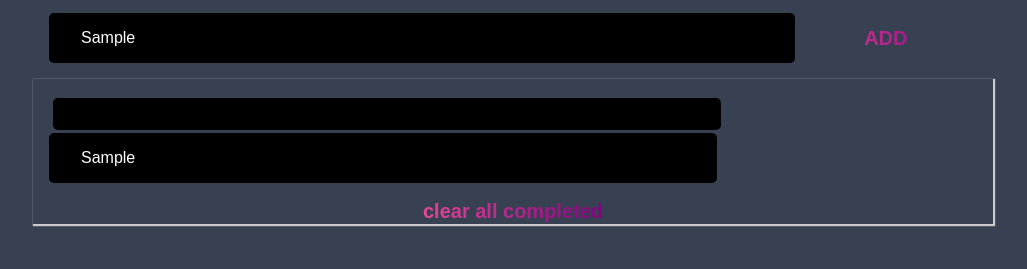
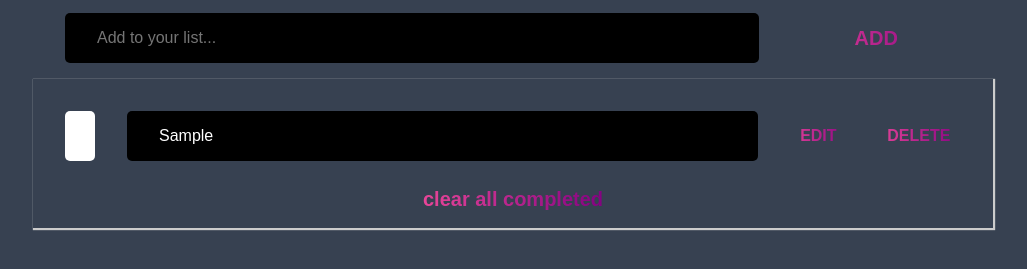
Before and after one commit to r-ahmed2022/To-do-List-Version2, a website built with webpack: page src/index.html in a window 1280 px wide. Both pictures are taken after typing "Sample" into the empty fields and a click on the input "Add". Shown: the part 77-346 px from the top of the page, without its empty margins (127-1154 px from the left). Built offline with nearby package versions, Linux system fonts and the light colour scheme.

Commit message:
updated index.js

```diff
--- a/src/index.html
+++ b/src/index.html
@@ -25,6 +25,6 @@
                     </footer>
             </main>
 
-       <script src="main.js"></script>
+
     </body>
     </html>
--- a/src/index.js
+++ b/src/index.js
@@ -79,40 +79,65 @@ window.addEventListener('load', () => {
 
 submit.addEventListener('submit', (e) => {
   e.preventDefault();
+  e.stopPropagation();
   if (task.value === '') {
     document.getElementById('error').innerHTML = 'please add task first';
-  } else {
+    return;
+  }
       document.getElementById('error').innerHTML = '';
       const task_text = task.value
-      const task_div = document.createElement('div');
-      task_div.classList.add('task');
+      const task_div = document.createElement("div");
+      task_div.classList.add("task");
+      task_list.appendChild(task_div);
       const task_content = document.createElement('div');
       task_content.classList.add('task-content');
-      task_div.append(task_content);
-      const check = document.createElement('input');
-      check.type = 'checkbox';
-      check.classList.add('completed');
-      task_content.append(check);
+      const checkbox = document.createElement("input");
+      checkbox.type = "checkbox";
+      checkbox.checked = true;
+      checkbox.classList.add('completed');
+      checkbox.addEventListener('change', ()=> {
+        alert(checkbox.checked);
+      });
+      task_content.appendChild(checkbox);
       const input = document.createElement('input');
       input.type =  'text';
       input.setAttribute('id', 'text');
-      input.setAttribute('readonLy', 'readonLy');
+      input.classList.add('text');
+      input.setAttribute('readonly', 'readonly');
       input.value = task_text;
-      task_content.append(input);
-      const action = document.createElement('div');
-      action.classList.add('action');
-      const edit = document.createElement('button');
-      edit.setAttribute('id', 'edit');
-      const deletebtn = document.createElement('button');
+      task_content.appendChild(input);
+      task_div.appendChild(task_content);
+      const actionbtn = document.createElement('div');
+      actionbtn.classList.add("action");
+      const editbtn = document.createElement("button");
+      editbtn.classList.add('edit');
+      editbtn.setAttribute('id', 'edit');
+      editbtn.innerHTML = 'Edit';
+      editbtn.addEventListener('click', () => {
+        if(editbtn.innerHTML.toLowerCase() === 'edit') {
+        input.removeAttribute('readonly');
+        input.focus();
+        input.style.color = '#ec4899';
+        editbtn.innerText = "Save";
+        } else {
+          input.setAttribute('readonly', 'readonly');
+          editbtn.innerText = "Edit";
+          input.style.color = '#fff';
+      }
+      });
+      actionbtn.appendChild(editbtn);
+      const deletebtn = document.createElement("button");
+      deletebtn.classList.add('deletebtn');
       deletebtn.setAttribute('id', 'deletebtn');
-      action.append(edit);
-      action.append(deletebtn);
-      task_div.append(action);
-      task_list.append(task_div);
-    }
-
+      deletebtn.innerHTML = 'Delete';
+      deletebtn.addEventListener('click', () => {
+        const element = deletebtn.parentElement.parentElement;
+        element.remove();
+      });
+      actionbtn.append(deletebtn);
+      task_div.append(actionbtn);
+      task.value = '';
 });
-
 
 
 });
--- a/src/style.css
+++ b/src/style.css
@@ -39,6 +39,7 @@ body {
     background: none;
     appearance: none;
     outline: none;
+    margin: 0 1rem;
   }
 
   #error {
@@ -48,6 +49,7 @@ body {
   button {
     background-image: linear-gradient(to right, #ec4899, purple);
     -webkit-background-clip: text;
+    background-clip: text;
     -webkit-text-fill-color: transparent;
     font-size: 1.25rem;
     font-weight: 700;
@@ -72,8 +74,9 @@ body {
 
 .add-new-to-do > #addtask {
   flex: 1 1 0%;
-   background-image: linear-gradient(to right, #ec4899, purple);
+  background-image: linear-gradient(to right, #ec4899, purple);
   -webkit-background-clip: text;
+  background-clip: text;
   -webkit-text-fill-color: transparent;
   font-size: 1.25rem;
   font-weight: 700;
@@ -83,6 +86,7 @@ body {
 }
 
 .To-do-list-section  {
+  padding: 1rem;
   margin: 0 auto;
   max-width: 960px;
   width: 100%;
@@ -92,33 +96,43 @@ body {
 .tasks {
   display: flex;
   flex-direction: column;
-  padding: 1rem;
+  padding: 1rem 0;
 }
 
 .task {
   display: flex;
   justify-content: space-between;
+  margin-bottom: 10px;
 }
 
 .task-content {
-  flex: 4 1 0%;
+  display: flex;
+  justify-content: space-between;
+  flex: 7 1 0%;
   }
 
-.task-content > input {
-  width: 90%;
+  .task-content .completed {
+    margin: 4px 0;
+    min-width: 30px;
+    flex: 0 1 0%;
+    height: auto;
+    padding: 0 4px;
+    border-radius: 5px;
+    margin: 0 1rem;
+    background: #fff;
+    color: #000;
+    justify-self: flex-start;
+    display: block;
+    }
+
+.task-content .text {
   padding: 1rem 2rem;
-  flex: 3 1 0%;
+  flex: 4 1 0%;
   border-radius: 5px;
-  background: none;
-  border: none;
   background:  #000;
   color: #fff;
   font-size: 1rem;
   display: block;
-}
-
-.completed {
-  flex: 1 1 0%;
 }
 
 .task-content > input:not(:read-only) {
@@ -126,20 +140,22 @@ body {
 }
 
 .action {
-  flex: 1 1 0%;
+  flex: 1 1 100px;
+  width: 20%;
   align-items: start;
   display: flex;
-  justify-content: space-between;
+  justify-content: space-evenly;
   cursor: pointer;
-}
+  margin: 0;
+  }
 
-.action button {
+.edit, .deletebtn {
   padding: 1rem;
-  margin: 0 5px;
   background-image: linear-gradient(to right, #ec4899, purple);
   -webkit-background-clip: text;
+  background-clip: text;
   -webkit-text-fill-color: transparent;
-  font-size: 1.5rem;
+  font-size: 1rem;
   font-weight: 700;
   cursor: pointer;
   margin: 0 0.5rem;
@@ -157,3 +173,22 @@ body {
   opacity: 1;
   cursor: pointer;
 }
+
+@media (max-width: 500px) {
+   .task {
+    width: 100%;
+   }
+
+    .action {
+     width: auto;
+     justify-content: space-evenly;
+     align-items: center;
+   }
+
+   .action > button {
+    font-size: 0.9rem;
+     margin: 10px 2px;
+     padding: 0 4px;
+   }
+
+}
```
Also changed, not shown: dist/index.html, dist/index.js.
